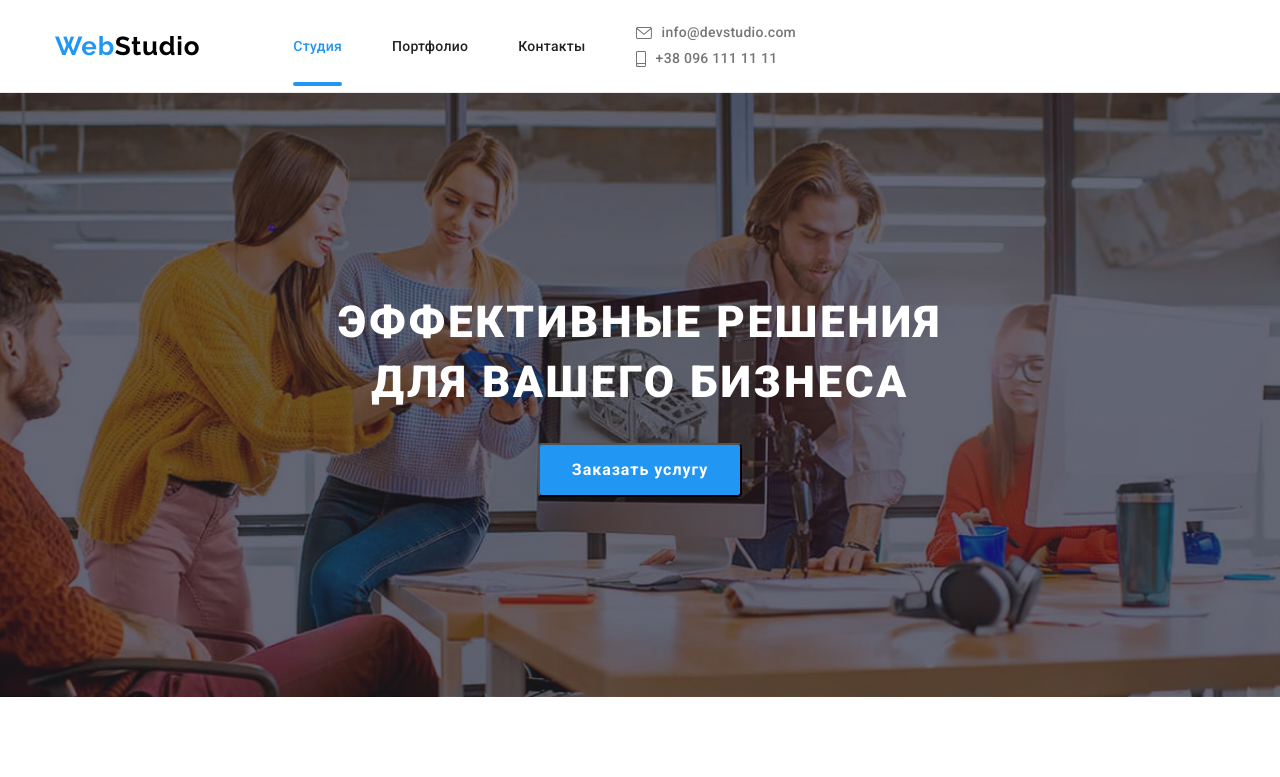
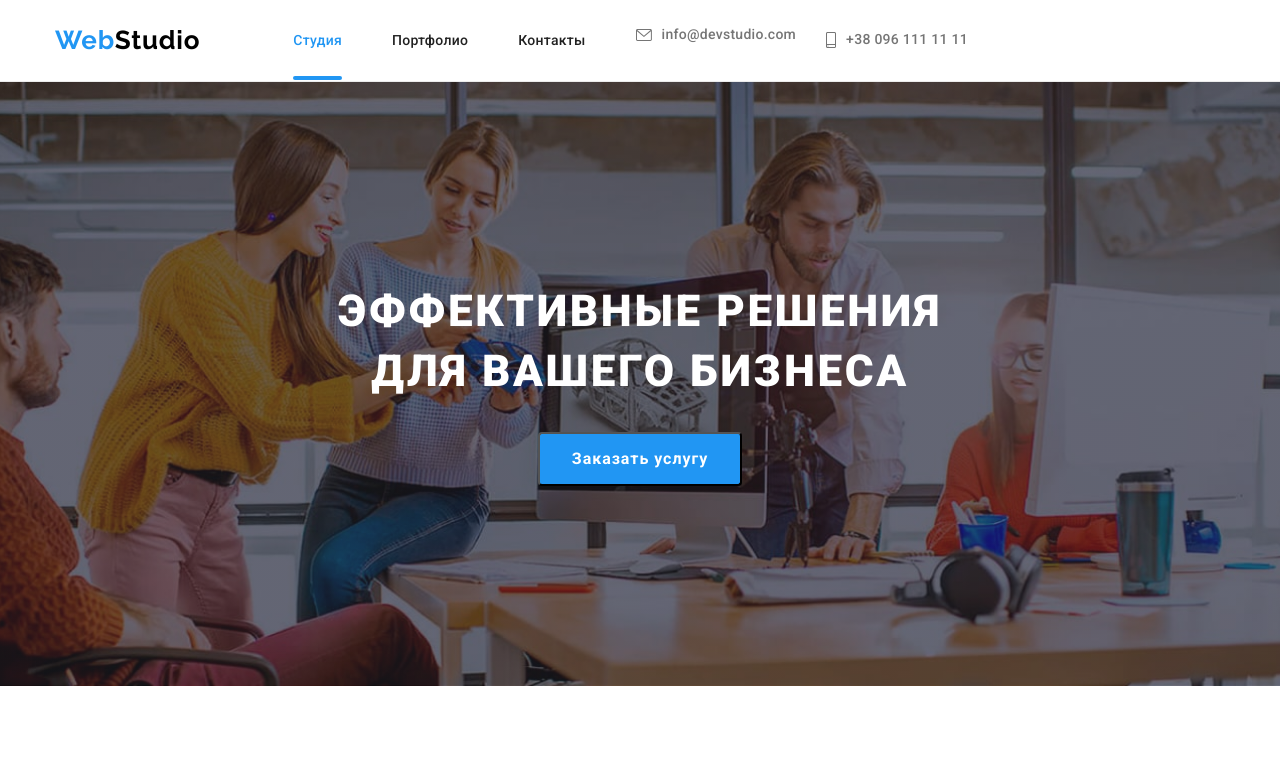
Before and after one commit to Maxstr75/goit-markup-hw-08, a plain HTML site: page index.html in a window 1280 px wide. Shown: the top 777 px of the page. Drawn offline with nearby package versions, Linux system fonts and the light colour scheme.

Commit message:
add heder

```diff
--- a/sass/layout/_header.scss
+++ b/sass/layout/_header.scss
@@ -270,6 +270,9 @@
     color: #757575;
     align-items: start;
   }
+  @media screen and (min-width: 1200px) {
+    display: flex;
+  }
 }
 
 .link-box__item {
```
Also changed, not shown: css/main.css, css/main.min.css, 2 other files.
